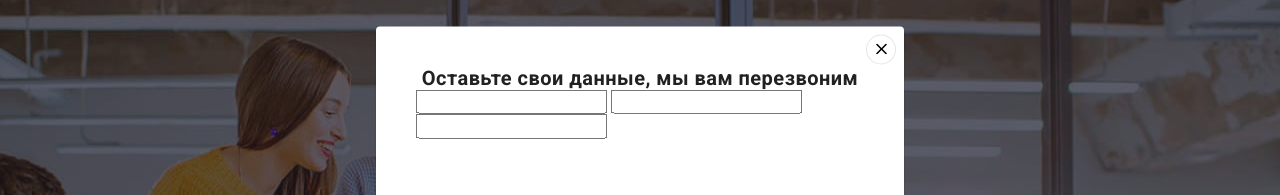
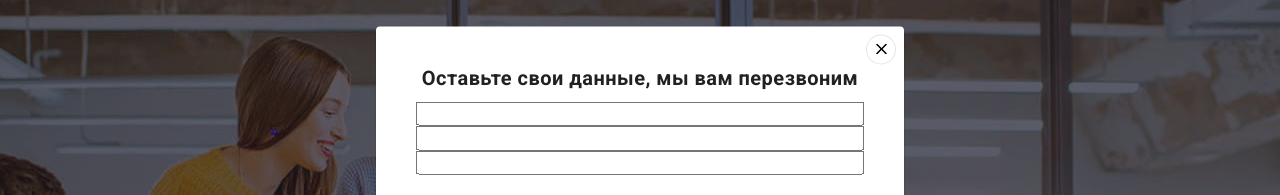
Before and after one commit to Dmitry-Shestakov/goit-markup-hw-06, a plain HTML site: page index.html in a window 1280 px wide. Both pictures are taken after a click on the button "Заказать услугу". Shown: the part 83-278 px from the top of the page. Drawn offline with nearby package versions, Linux system fonts and the light colour scheme.

Commit message:
modal-input

```diff
--- a/css/styles.css
+++ b/css/styles.css
@@ -758,8 +758,9 @@ header {
   line-height: 1, 15;
   text-align: center;
   color: #212121;
+  margin-bottom: 12px;
 }
 
-.modal-form {
-
+.modal-input {
+  width: 100%;
 }
```
